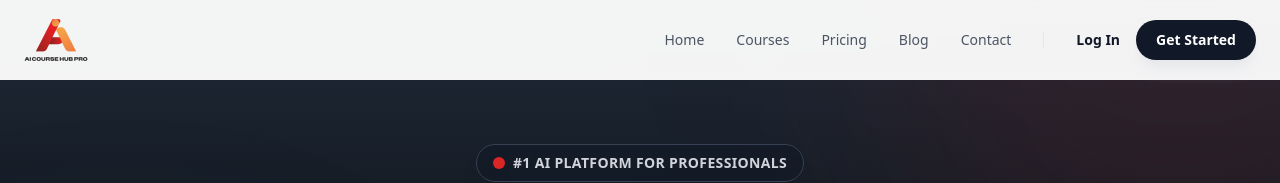
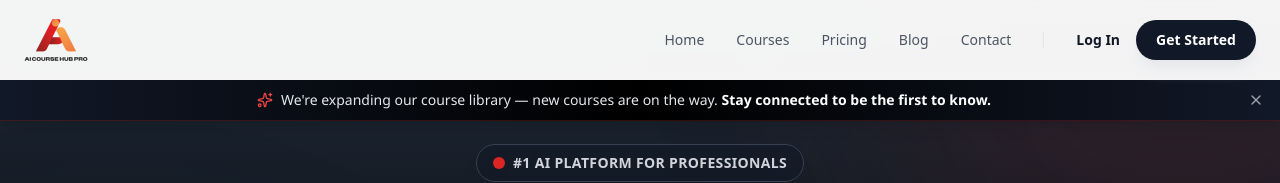
Before and after one commit to shiromys/AICourseHubPro, a React (Vite) app in the folder frontend/: page / in a window 1280 px wide. Shown: the top 183 px of the page. Built offline with nearby package versions, Linux system fonts and the light colour scheme; no server answers.

Commit message:
Add dismissible site-wide announcement banner for new courses

```diff
--- a/frontend/src/App.jsx
+++ b/frontend/src/App.jsx
@@ -27,6 +27,7 @@ import AccountSetup from './pages/AccountSetup';
 import Maintenance from './pages/Maintenance';
 import Blog from './pages/Blog';
 import CookieConsent from './components/CookieConsent';
+import AnnouncementBanner from './components/AnnouncementBanner';
 import PWAInstallPrompt from './components/PWAInstallPrompt';
 
 // --- IMPORT COMPONENTS ---
@@ -95,6 +96,9 @@ function App() {
     <BrowserRouter>
       <ScrollToTop />
       <RouteTracker />
+
+      {/* --- New-courses announcement strip --- */}
+      <AnnouncementBanner />
 
       {/* --- GDPR Cookie Consent Banner --- */}
       {/* Note: GA4 and Meta Pixel now load unconditionally from index.html,
--- /dev/null
+++ b/frontend/src/components/AnnouncementBanner.jsx
@@ -0,0 +1,52 @@
+import React, { useState, useEffect } from 'react';
+import { Sparkles, X } from 'lucide-react';
+
+// Site-wide heads-up that new course content is coming. Dismissible, and
+// stays dismissed per-browser via localStorage. Bump ANNOUNCEMENT_ID
+// (e.g. to 'new-courses-2026-11') whenever you want it to resurface for
+// everyone, since a new id means localStorage has no record of a dismissal.
+const ANNOUNCEMENT_ID = 'new-courses-2026-10';
+const STORAGE_KEY = 'dismissed_announcement';
+
+const AnnouncementBanner = () => {
+  const [visible, setVisible] = useState(false);
+
+  useEffect(() => {
+    const dismissed = localStorage.getItem(STORAGE_KEY);
+    if (dismissed !== ANNOUNCEMENT_ID) {
+      setVisible(true);
+    }
+  }, []);
+
+  const handleDismiss = () => {
+    localStorage.setItem(STORAGE_KEY, ANNOUNCEMENT_ID);
+    setVisible(false);
+  };
+
+  if (!visible) return null;
+
+  // Fixed and positioned just below the site's fixed top navbar (h-20 / 80px),
+  // the same way CookieConsent overlays the bottom of the viewport instead of
+  // pushing page layout. z-40 keeps it under the navbar's z-50 so nav dropdowns
+  // still sit on top of it.
+  return (
+    <div className="fixed top-20 left-0 w-full z-40 bg-gradient-to-r from-gray-900 via-black to-gray-900 border-b border-red-900/40 text-white px-4 py-2.5 shadow-lg">
+      <div className="container mx-auto max-w-6xl flex items-center justify-center gap-2 text-center pr-8">
+        <Sparkles className="text-red-500 shrink-0" size={16} />
+        <p className="text-xs md:text-sm font-medium text-gray-200">
+          We're expanding our course library — new courses are on the way.{' '}
+          <span className="text-white font-bold">Stay connected to be the first to know.</span>
+        </p>
+      </div>
+      <button
+        onClick={handleDismiss}
+        aria-label="Dismiss announcement"
+        className="absolute right-3 top-1/2 -translate-y-1/2 text-gray-400 hover:text-white transition p-1"
+      >
+        <X size={16} />
+      </button>
+    </div>
+  );
+};
+
+export default AnnouncementBanner;
```
